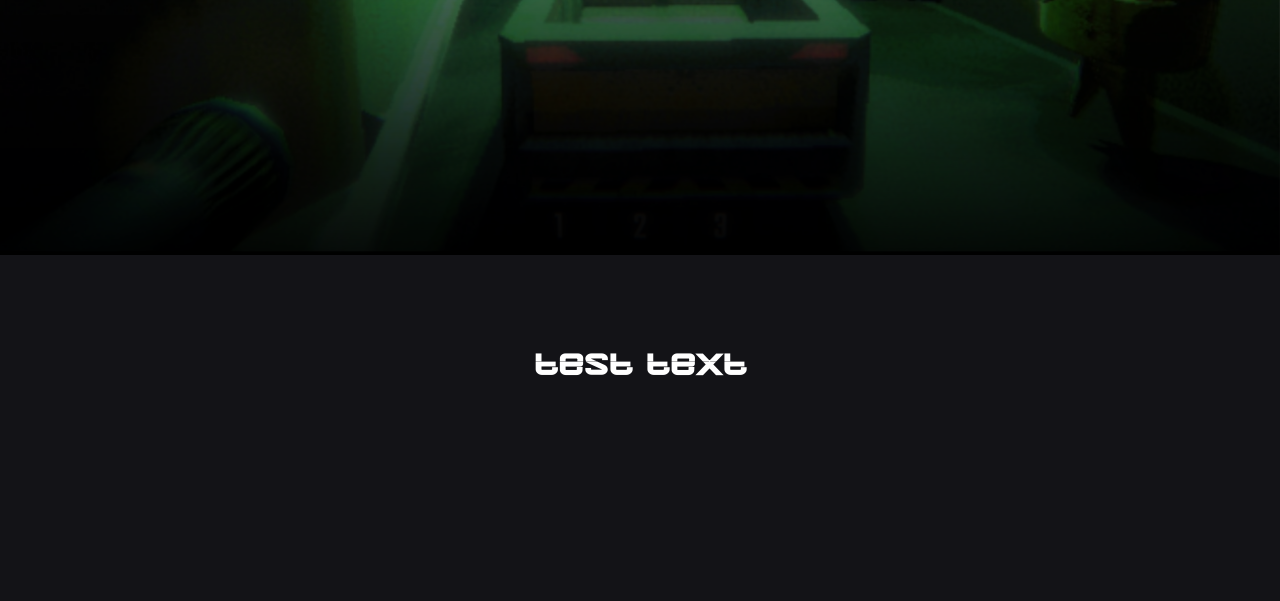
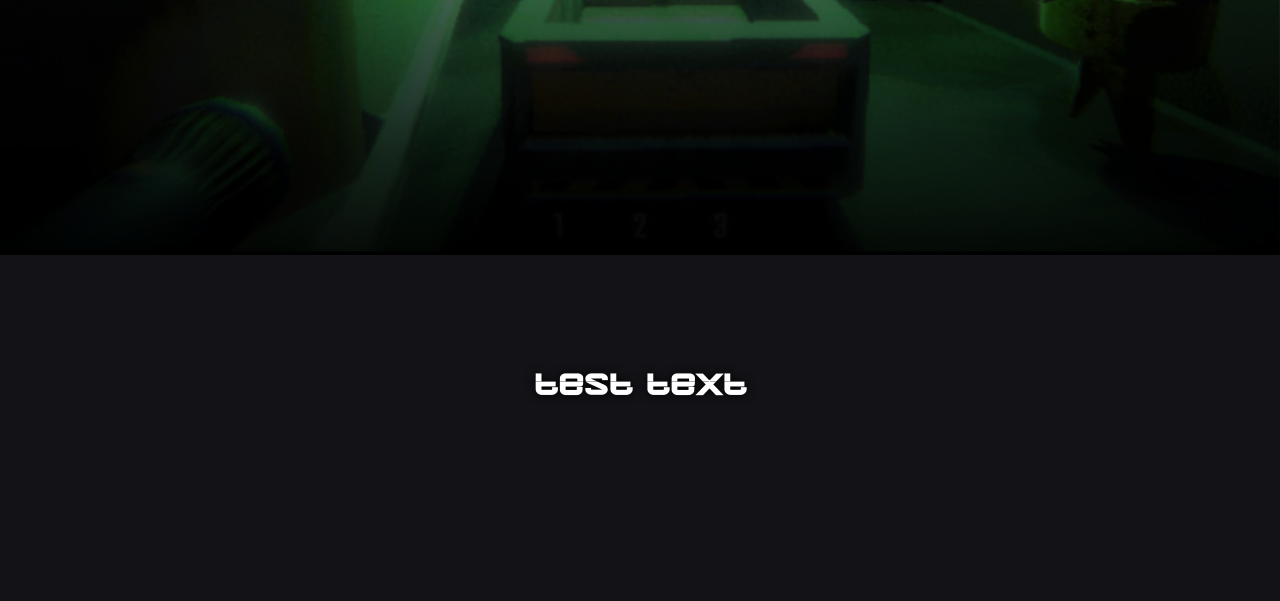
Before and after one commit to jason-ridler/minwoo, a website: page download.html in a window 1280 px wide. Shown: the part 545-1146 px from the top of the page. Drawn offline with Linux system fonts and the light colour scheme.

Commit message:
text decoration

```diff
--- a/download.html
+++ b/download.html
@@ -36,10 +36,10 @@
 
     <main>
       <div class="gray_bg"> <!-- section 1 -->
-        <br><br><br><br><br>
-        <h1 class="jupiter center">test text</h1>
+        <h1 class="jupiter center" style="padding-top: 110px;">test text</h1>
         <div style="height: 150vh;"></div>
       </div>
+
     </main>
   </body>
 </html>
--- a/styles.css
+++ b/styles.css
@@ -1,3 +1,4 @@
+
 @font-face { /* jupiter mission slice font */
   font-family: 'jupiter';
   src: url(fonts/JupiterMissionSlice.ttf);
@@ -14,6 +15,7 @@
   margin: 0px;
   padding: 0px;
   box-sizing: border-box;
+  text-shadow: 0 0 10px #000;
 }
 
 .navy_bg { /* navy bg for content */
@@ -27,6 +29,12 @@
   z-index: 2;
   background-color: #131317;
 }
+
+.orange {
+  color: #ea9f13;
+}
+
+
 
 h1, p {
   color: white;
```
